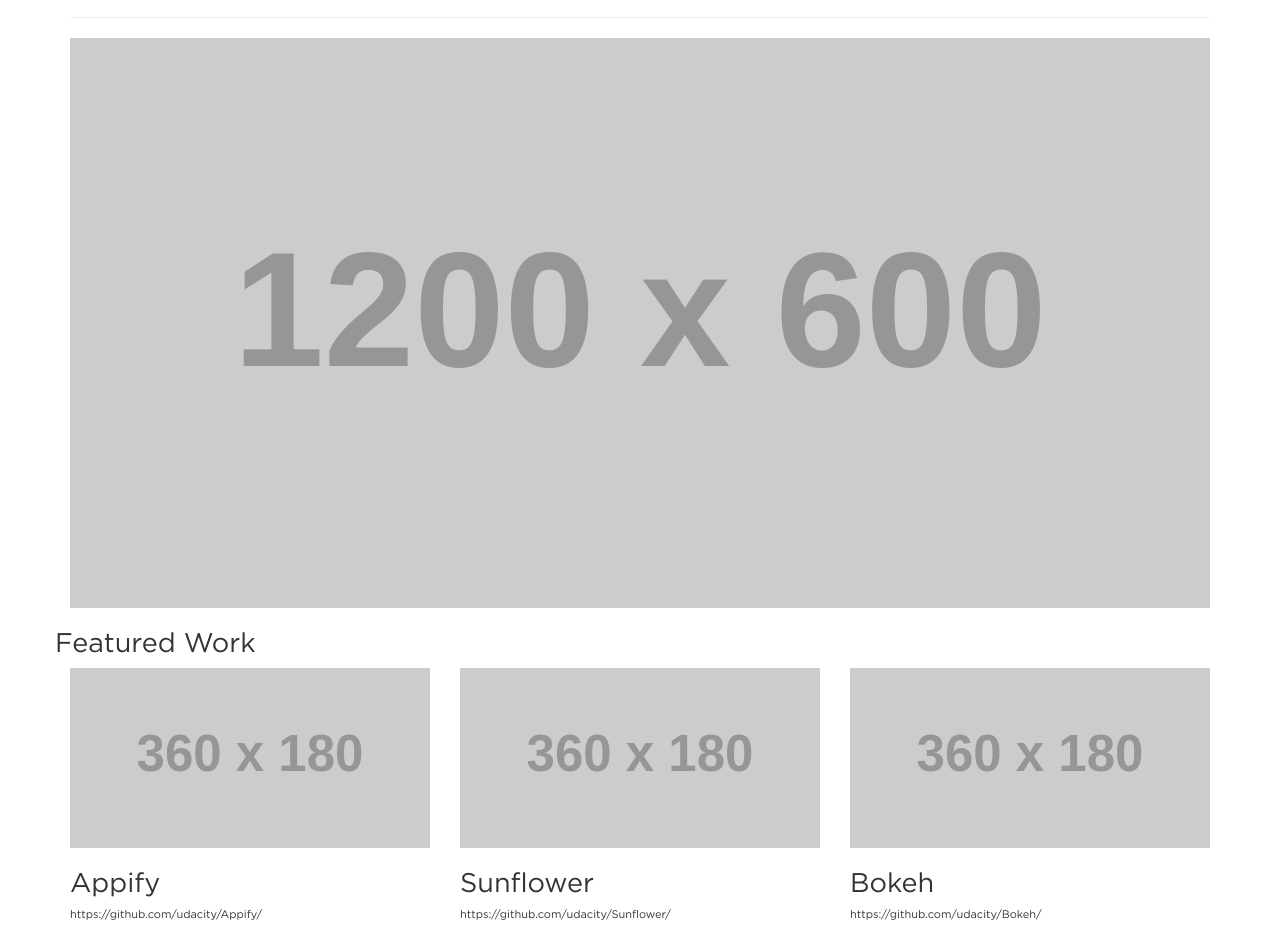
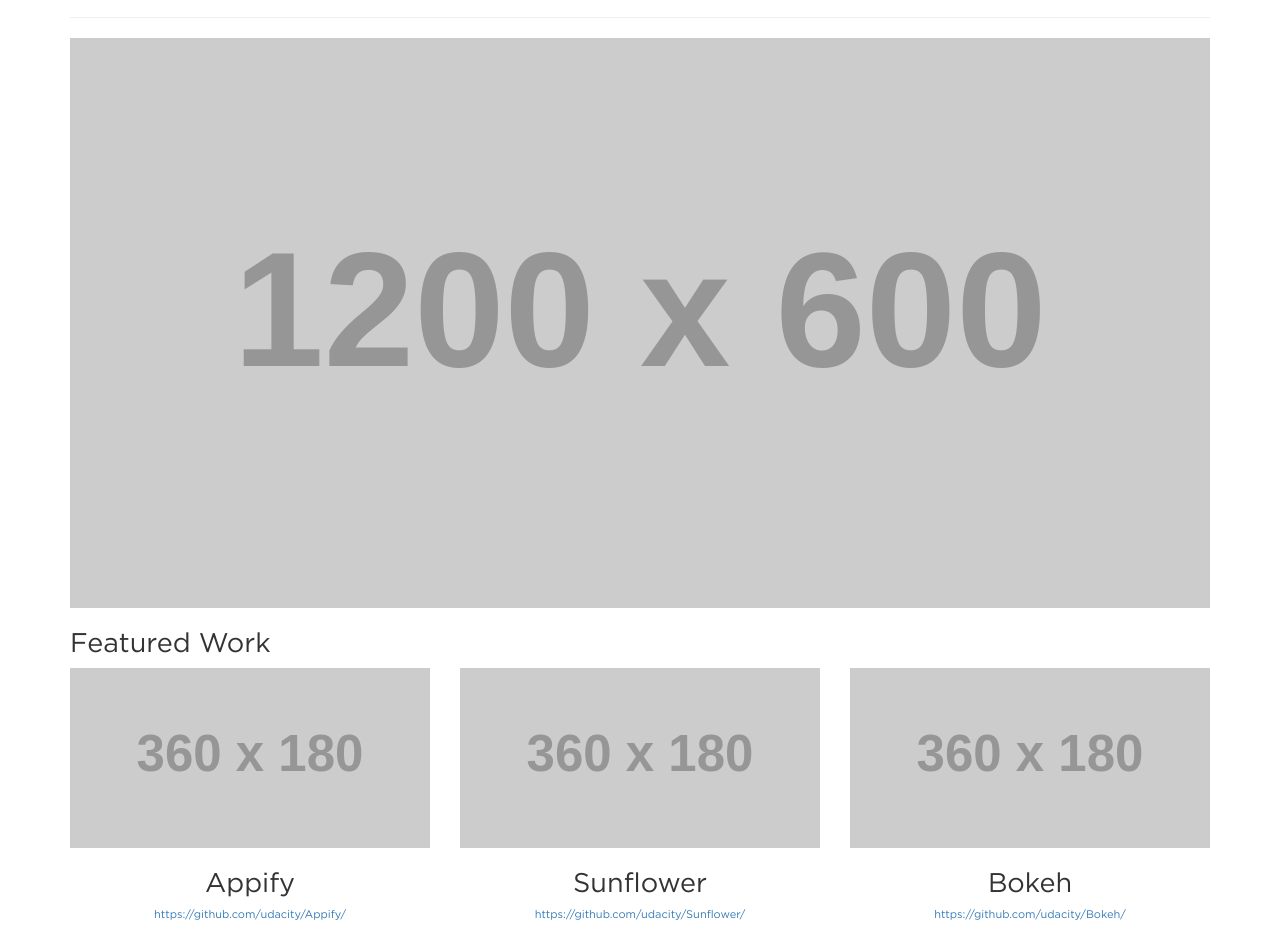
Before and after one commit to wein/P1-Portfolio, a plain HTML site: page index.html in a window 1280 px wide. Shown: the part 118-1051 px from the top of the page. Drawn offline with Linux system fonts and the light colour scheme; placeholder pictures from the web are drawn by us.

Commit message:
modifications made to address project review comments. - use html5 semantic tags: header, section, article - <hr> wrapped inside grid layout - max-width tag removed from images - alt attribute added to all images - responsive text & image alignment of featured work - made featured work links actual links using a tag - indentation of css file

```diff
--- a/css/style.css
+++ b/css/style.css
@@ -1,4 +1,15 @@
-img, embed, object, video {
+@font-face {
+font-family: 'GothamHTF-Book';
+font-style: normal;
+font-weight: normal;
+src: url('GothamHTF-Book.woff');
+/*src: local('GothamHTF-Book'), url('GothamHTF-Book.woff') format('woff');*/
+}
+
+img,
+embed,
+object,
+video {
 	max-width: 100%;
 }
 
@@ -6,20 +17,30 @@ h1 {
 	font-family: GothamHTF-Book, Helvetica, Arial;
 	font-size: 43px;
 }
+
 h2 {
 	font-family: GothamHTF-Book, Helvetica, Arial;
 	font-size: 27px;
 }
+
 h3 {
 	font-family: GothamHTF-Book, Helvetica, Arial;
 	font-size: 15px;
 }
 
-@font-face {
-font-family: 'GothamHTF-Book';
-font-style: normal;
-font-weight: normal;
-src: local('GothamHTF-Book'), url('GothamHTF-Book.woff') format('woff');
+img.center {
+	display: block;
+	margin: 0 auto;
+}
+
+div.project-headline {
+	text-align: center;
+}
+
+@media screen and (min-width: 993px){
+	div.project-headline {
+		text-align: left
+	}
 }
 
 .featured-link {
--- a/index.html
+++ b/index.html
@@ -5,45 +5,52 @@
     <meta charset="utf-8">
     <title>LW Portfolio</title>
     <meta name="viewport" content="width=device-width, initial-scale=1">
+    <link rel="shortcut icon" href="img/favicon.ico">
     <link rel="stylesheet" href="css/bootstrap.min.css">
     <link rel="stylesheet" href="css/style.css">
 </head>
 
 <body>
     <div class="container">
-        <div class="row">
+        <header class="row">
             <div class="col-md-6 pull-left">
-                <img src="img/udacity-logo.jpg" class="img-responsive" max-width="100%">
+                <img src="img/udacity-logo.jpg" class="img-responsive" alt="Udacity logo">
             </div>
             <div class="col-md-6 pull-right">
             	<h1>Leonard Wein</h1>
                 <h3>Front-end Ninja</h3>
             </div>
-        </div>
-        <hr>
+        </header>
         <div class="row">
-            <div class="col-md-12">
-                <img src="http://placehold.it/1200x600" class="img-responsive" max-width="100%">
+        	<div class="col-md-12">
+            	<hr>
             </div>
         </div>
-        <div class="row">
-            <h2>Featured Work</h2>
-            <div class="col-md-4">
-                <img src="http://placehold.it/360x180" class="img-responsive" max-width="100%">
+        <section class="row">
+            <div class="col-md-12">
+                <img src="http://placehold.it/1200x600" class="img-responsive" alt="Portfolio banner image">
+            </div>
+        </section>
+        <section class="row">
+            <div class="col-md-12 project-headline">
+            	<h2>Featured Work</h2>
+            </div>
+            <article class="col-md-4 text-center">
+                <img src="http://placehold.it/360x180" class="img-responsive center" alt="featured work image">
                 <h2>Appify</h2>
-                <p class="featured-link">https://github.com/udacity/Appify/</p>
-            </div>
-            <div class="col-md-4">
-                <img src="http://placehold.it/360x180" class="img-responsive" max-width="100%">
+                <p class="featured-link"><a href="https://github.com/udacity/Appify/" target="_blank">https://github.com/udacity/Appify/</a></p>
+            </article>
+            <article class="col-md-4 text-center">
+                <img src="http://placehold.it/360x180" class="img-responsive center" alt="featured work image">
                 <h2>Sunflower</h2>
-                <p class="featured-link">https://github.com/udacity/Sunflower/</p>
-            </div>
-            <div class="col-md-4">
-                <img src="http://placehold.it/360x180" class="img-responsive" max-width="100%">
+                <p class="featured-link"><a href="https://github.com/udacity/Sunflower/" target="_blank">https://github.com/udacity/Sunflower/</a></p>
+            </article>
+            <article class="col-md-4 text-center">
+                <img src="http://placehold.it/360x180" class="img-responsive center" alt="featured work image">
                 <h2>Bokeh</h2>
-                <p class="featured-link">https://github.com/udacity/Bokeh/</p>
-            </div>
-        </div>
+                <p class="featured-link"><a href="https://github.com/udacity/Bokeh/" target="_blank">https://github.com/udacity/Bokeh/</a></p>
+            </article>
+        </section>
     </div>
 </body>
 
```
Also changed, not shown: img/favicon.ico (added).
